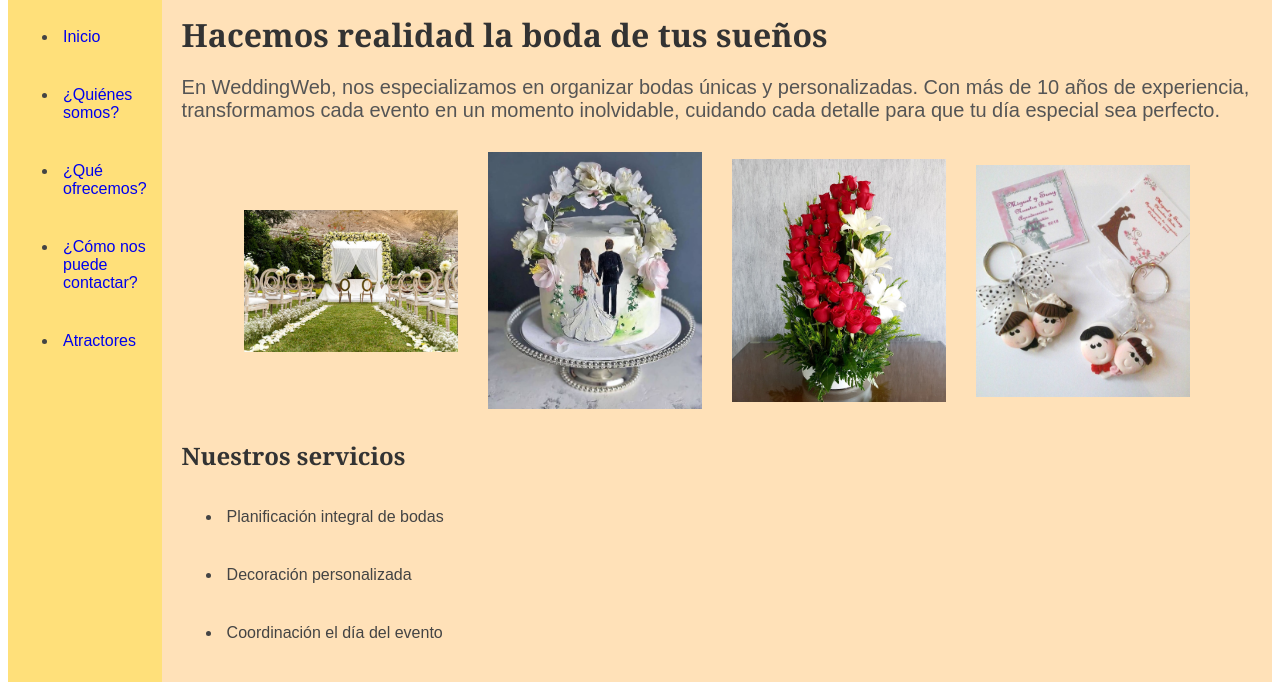
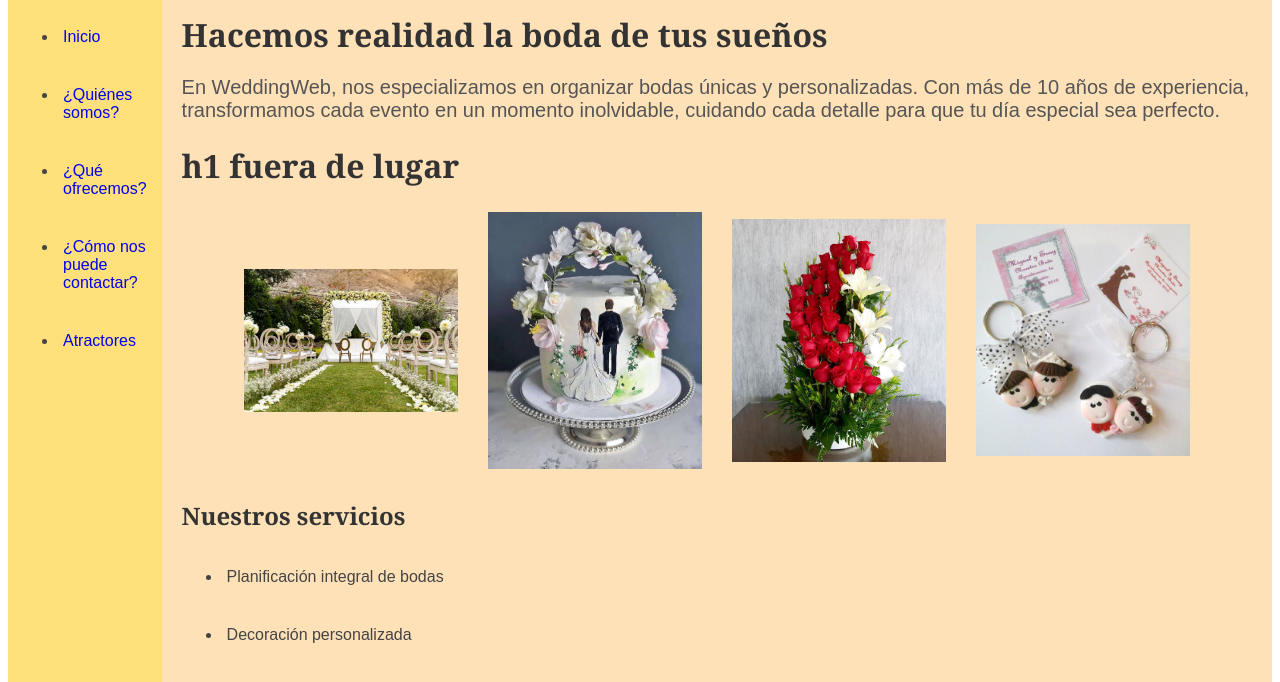
Before and after one commit to GersonGit1/gersongit1.github.io, a plain HTML site: page Index.html in a window 1280 px wide. Shown: the part 116-798 px from the top of the page. Drawn offline with Linux system fonts and the light colour scheme.

Commit message:
probando el h1

```diff
--- a/Index.html
+++ b/Index.html
@@ -29,7 +29,7 @@
                  únicas y personalizadas. Con más de 10 años de experiencia,
                  transformamos cada evento en un momento inolvidable, cuidando cada
                  detalle para que tu día especial sea perfecto.</p>
-
+            <h1>h1 fuera de lugar</h1>
                 <div class="Galeria">
                     <img class="img" src="Imagenes/boda.jpeg" alt="Boda al aire libre">
                     <img class="img" src="Imagenes/pastel.jpeg" alt="Pastel de bodas">
```
